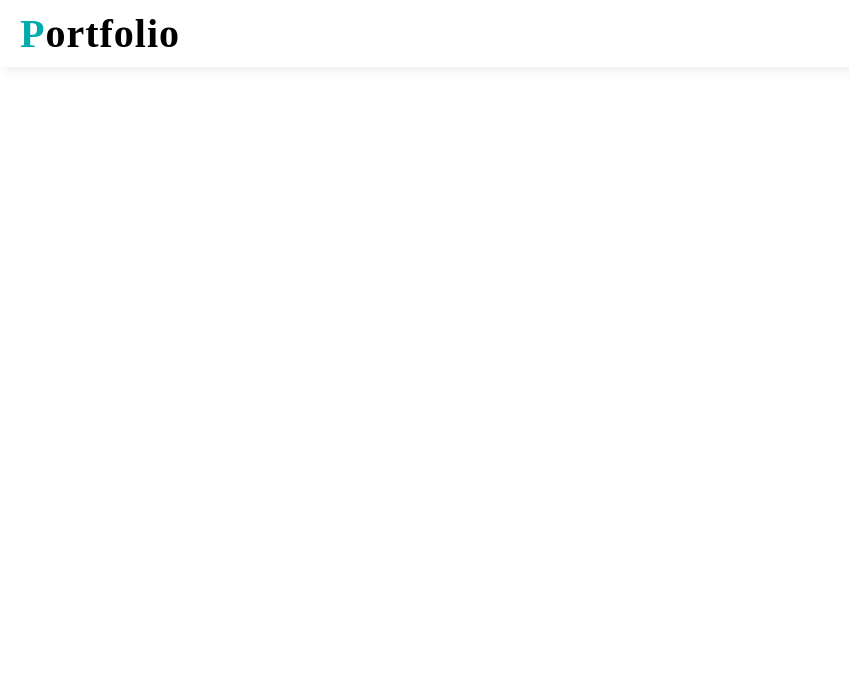
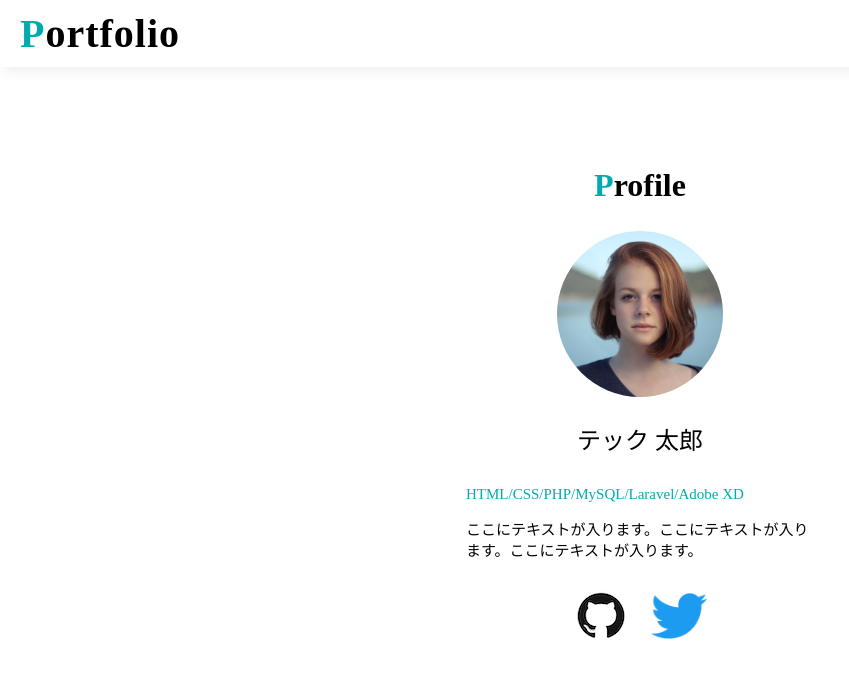
Before and after one commit to sakurahayato/PortfolioSample, a PHP site: page / in a window 1280 px wide. Before the commit the part shown is almost empty. Shown: the top 678 px of the page, without its empty margins (0-849 px from the left). Run offline with PHP 8.4, Linux system fonts and the light colour scheme.

Commit message:
mainのprofileの箱作成

```diff
--- a/index.html
+++ b/index.html
@@ -17,5 +17,37 @@
 
         </h1>
     </header>
+
+    <div class="block-main">
+        <div class="box-profile">
+            <h2 class="sub-title">
+                <span class="color-green">P</span>rofile
+            </h2>
+            <div class="item-list">
+                <img src="img/profile.png" alt="プロフィール画像">
+                <b>テック 太郎</b>
+                <p class="color-green">HTML/CSS/PHP/MySQL/Laravel/Adobe XD</p>
+                <p>ここにテキストが入ります。ここにテキストが入ります。ここにテキストが入ります。</p>
+            </div>
+            <ul class="icon-list">
+                <li>
+                    <a href="">
+                        <img src="img/github.png" alt="Githubアイコン">
+                    </a>
+                </li>
+                <li>
+                    <a href="">
+                        <img src="img/twitter.png" alt="Twitterアイコン">
+                    </a>
+                </li>
+
+            </ul>
+        </div>
+        <div>
+
+        </div>
+
+
+    </div>
 </body>
 </html>
--- a/style.css
+++ b/style.css
@@ -8,6 +8,9 @@ body{
     color: #00ABAE;
 }
 
+.sub-title {
+    font-size: 32px;
+}
 .block-header {
     margin: 10px 0;
     padding: 0 20px 10px;
@@ -20,3 +23,45 @@ body{
     text-decoration: none;
     letter-spacing: 1px;
 }
+
+.block-main {
+    text-align: center;
+    margin: 100px;
+}
+
+.item-list {
+    width: 100%;
+    max-width: 348px;
+    margin: auto;
+}
+
+.item-list b {
+    display: block;
+    font-size: 24px;
+    font-weight: normal;
+    margin: 20px 0 30px;
+}
+
+.item-list p {
+    font-size: 15px;
+    line-height: normal;
+    text-align: left;
+}
+
+.icon-list {
+    list-style: none;
+    width: 100%;
+    max-width: 247px;
+    margin: 30px auto;
+    padding: 0;
+    display: flex;
+    justify-content: center;
+    align-items: center;
+}
+.icon-list li {
+    margin-right: 22px;
+}
+
+.icon-list li:last-child {
+    margin-right: 0;
+}
```
